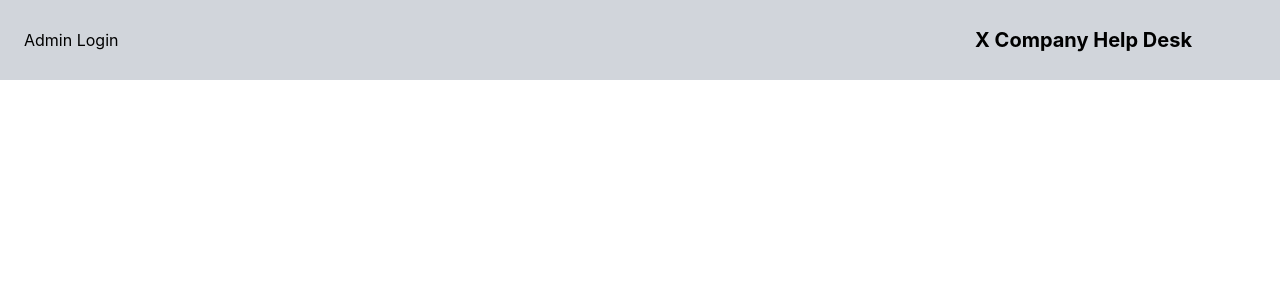
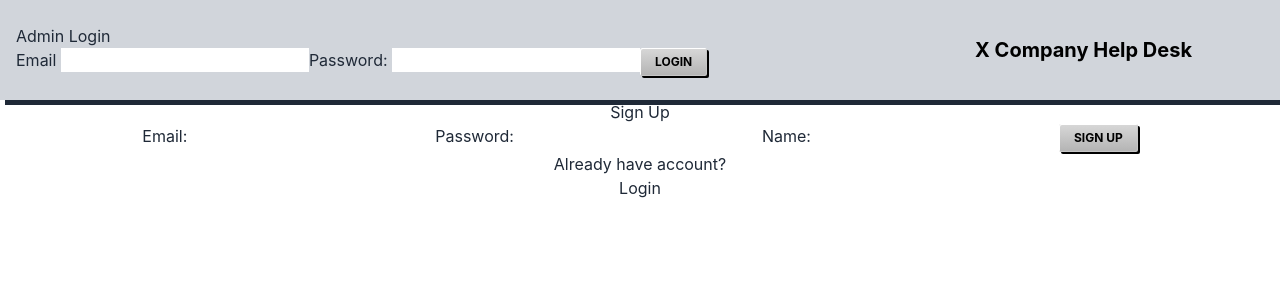
Before and after one commit to ryanessel/help-desk-example, a React (Create React App) app in the folder front-end/fron-end-help-desk/: page /AdminAddSecretURL in a window 1280 px wide. Shown: the top 300 px of the page. Built offline with nearby package versions, Linux system fonts and the light colour scheme; no server answers.

Commit message:
stealth-startup-help-desk-complete; doing README with scrreenshots of app

```diff
--- a/front-end/fron-end-help-desk/src/App.js
+++ b/front-end/fron-end-help-desk/src/App.js
@@ -4,7 +4,9 @@ import Navbar from './components/Navbar';
 import IssueATicket from './pages/IssueATicket';
 import TicketListViewAdmin from './pages/TicketListViewAdmin';
 import TicketDetails from './pages/TicketDetails';
+import AdminAddUser from './pages/AdminAddUser';
 import { Routes, Route} from 'react-router-dom';
+import IsPrivate from './components/IsPrivate';
 
 function App() {
   return (
@@ -16,9 +18,9 @@ function App() {
 
 
 <Route path="/issueTicket" element={<IssueATicket/>}/>
-<Route path="/allTickets" element={<TicketListViewAdmin/>}/>
+<Route path="/allTickets" element={<IsPrivate><TicketListViewAdmin/></IsPrivate>}/>
 <Route path ="/ticket/:ticketId" element={<TicketDetails/>}/>
-
+<Route path="/AdminAddSecretURL" element={<AdminAddUser/>}/>
 </Routes>
 
 
--- /dev/null
+++ b/front-end/fron-end-help-desk/src/components/AdminLogin.js
@@ -0,0 +1,87 @@
+import React, { useState, useContext} from 'react';
+import axios from "axios";
+import { Link, Navigate, useNavigate } from "react-router-dom"
+import { AuthContext } from '../context/auth.context';
+
+
+const API_URL="http://localhost:5005";
+
+ function AdminLogin() {
+    const [email, setEmail] = useState("");
+    const [password, setPassword] = useState("");
+    const [errorMessage, setErrorMessage] = useState(undefined);
+
+    const nav = useNavigate();
+
+    const { storeToken, authenticateUser } =useContext(AuthContext);
+
+    const handleEmail = (e) => setEmail(e.target.value);
+    const handlePassword = (e) => setPassword(e.target.value);
+
+    const handleLoginSubmit = (e) => {
+        e.preventDefault();
+
+        const requestBody={ email, password };
+
+        axios
+        .post(`${API_URL}/auth/login`, requestBody)
+        .then((response) => {
+            console.log(response.data.authToken);
+            //storeToken is a function we made in the auth.context.js file
+            //we make it accesable above in the const where we deconstruct it!
+            storeToken(response.data.authToken)
+
+            //verify the token by ending a request
+            //to the server's jwt vaidation endpoint
+            authenticateUser();
+
+
+          // nav(`/parts`);
+
+        })
+        .catch((error) => {
+            const errorDescription = error.response.data.message;
+            setErrorMessage(errorDescription);
+        })
+
+
+    };
+
+
+
+  return (
+    <div className='LoginPage'>
+        <h1>Admin Login</h1>
+
+        <form onSubmit={handleLoginSubmit}>
+        <label>Email </label>
+        <input
+            type="email"
+            name="email"
+            value={email}
+            onChange={handleEmail}
+        />
+
+        <label>Password: </label>
+        <input
+            type="password"
+            name="password"
+            value={password}
+            onChange={handlePassword}
+        />
+
+
+
+        <button type="submit">Login</button>
+
+        </form>
+        {errorMessage && <p className='error-message'>{errorMessage}</p>}
+
+
+    </div>
+  )
+}
+
+
+
+export default AdminLogin;
--- /dev/null
+++ b/front-end/fron-end-help-desk/src/components/IsPrivate.js
@@ -0,0 +1,36 @@
+
+import { useContext } from "react";
+import { AuthContext } from "../context/auth.context";
+import { Navigate, useNavigate } from "react-router-dom"
+
+
+
+function IsPrivate({ children }) {
+
+    const { isLoggedIn, isLoading } = useContext(AuthContext);
+
+    //if authetnication is still loading
+    if (isLoading) return <p>Loading　・　・　・</p>
+
+    if(!isLoggedIn) {
+
+        return <Navigate to="/issueTicket" />;
+
+    } else {
+
+        return children;
+    }
+
+}
+
+
+export default  IsPrivate;
+
+
+
+
+
+
+
+
+// /issueTicket
--- a/front-end/fron-end-help-desk/src/components/Navbar.js
+++ b/front-end/fron-end-help-desk/src/components/Navbar.js
@@ -1,12 +1,20 @@
 import { Link } from "react-router-dom";
-import { useState } from "react";
+import { useState, useContext } from "react";
+import { AuthContext } from "../context/auth.context";
+import AdminLogin from "./AdminLogin";
 
  function Navbar() {
+  const {
+  isLoggedIn,
+  user,
+  logOutUser
+} = useContext(AuthContext)
+
 
     const [isOpen, setIsOpen] = useState(false);
 
   return (
-    <div className="bg-gray-300 p-2 flex items-center justify-between" >
+    <div className="center bg-gray-300 p-2 flex items-center justify-between" >
 
 
 
@@ -15,21 +23,38 @@ import { useState } from "react";
 
 
 
-        <div className="bg-gray-300 py-2 pl-0 px-3 md:flex  xl:flex  text-left items-center justify-between">
+        <div className="  bg-gray-300 py-2 pl-0 px-3 md:flex  xl:flex  text-left items-center justify-between">
 
         {/* only show if logged in */}
-            <Link to='/allTickets' className="block px-2 py-1 text-black hover:text-gray-400"  > Admin Login
+        {isLoggedIn &&
+
+        <div className="border border-black">
+
+            <Link to='/allTickets' className="bg-slate-200 border border-black background-red block px-2 py-1 text-black hover:text-gray-400"  > Ticket List
             </Link>
 
+            <button className="button" onClick={logOutUser}>Logout</button>
+         <span>CURRENT USER: {user && user.name}</span>
+           </div>
+          }
 
+            {!isLoggedIn &&
+            <div>
+            <AdminLogin/>
+            </div>
 
+          }
 
 
         </div>
 
     </nav>
 
+
+
     <Link to="/issueTicket" className="text-black font-bold text-xl pr-20" >X Company Help Desk</Link>
+
+
     </div>
   )
 }
--- a/front-end/fron-end-help-desk/src/components/TicketSubmitForm.js
+++ b/front-end/fron-end-help-desk/src/components/TicketSubmitForm.js
@@ -75,7 +75,7 @@ export default function TicketSubmitForm(props) {
         <div className='flex items-center justify-center'>
 
 
-        <div className=" border border-black w-11/12 md:w-2/3  bg-base-100  text-black  xl:w-[45rem] mb-4  mt-20 sm:mt-5 md:mt-10 ">
+        <div className="center border border-black w-11/12 md:w-2/3  bg-base-100  text-black  xl:w-[45rem] mb-4  mt-20 sm:mt-5 md:mt-10 ">
 
 
         <figure className="px-10 pt-10 text-4xl underline">
--- /dev/null
+++ b/front-end/fron-end-help-desk/src/context/auth.context.js
@@ -0,0 +1,106 @@
+import React, { useState, useEffect } from "react";
+import axios from "axios";
+const API_URL="http://localhost:5005";
+
+const AuthContext = React.createContext()
+
+function AuthPRoviderWrapper(props) {
+    const [isLoggedIn, setIsLoggedIn] = useState(false);
+    const [isLoading, setIsLoading] = useState(false);
+    const [user, setUser] = useState(null);
+
+
+  /*
+    Functions for handling the authentication status (isLoggedIn, isLoading, user)
+    will be added here later in the next step
+  */
+
+    const storeToken = (token) => {
+        localStorage.setItem(`authToken`, token)
+    }
+
+    const authenticateUser = () => {
+        //get the stored token from the LocalStorage
+        const storedToken = localStorage.getItem(`authToken`)
+
+        // If the token exists in the LocalStorage
+        if(storeToken) {
+        //Send the JWT in the request's "authorization" Headers
+        axios
+            .get(
+            `${API_URL}/auth/verify`,
+            {headers: {Authorization: `Bearer ${storedToken}`}})
+            .then((response) => {
+                //if server verifies that JWT is valid
+                const user = {...response.data};
+                //Update state variables
+
+               console.log("HEADERS?",response)
+               console.log("STORED TOKEN", storedToken);
+                setIsLoggedIn(true);
+                setIsLoading(false);
+                setUser(user);
+
+
+            })
+            .catch((error) => {
+                //in the case of invalid token/password hashs don't match
+                setIsLoggedIn(false);
+                setIsLoading(false);
+                setUser(null);
+            });
+
+        } else {
+            //If the token is not avaiable (or is removed)
+            setIsLoggedIn(false);
+            setIsLoading(false);
+            setUser(null);
+
+        }
+
+    }
+    console.log("Checking Log in status",isLoggedIn)
+    const removeToken = () => {
+
+        localStorage.removeItem("authToken");
+
+    }
+
+    console.log("Checking Log in status",isLoggedIn)
+
+
+    const logOutUser = () => {
+
+        removeToken();
+        authenticateUser();
+    }
+
+// doing this bit below allows us to check everytinme the page is opened
+//whether or not the person is logged in
+// the token will persist regardless but if we don't do this and
+    useEffect(() => {
+        authenticateUser();
+
+    }, [])
+
+
+
+
+    return (
+        <AuthContext.Provider
+        value={{
+             isLoggedIn,
+             isLoading,
+             user,
+             storeToken,
+             authenticateUser,
+             logOutUser
+              }}>
+            {props.children}
+        </AuthContext.Provider>
+
+    )
+
+}
+
+export { AuthPRoviderWrapper, AuthContext};
--- a/front-end/fron-end-help-desk/src/index.css
+++ b/front-end/fron-end-help-desk/src/index.css
@@ -62,3 +62,29 @@ border: 1px solid black
     background-color: green;
     color: white;
   }
+
+  button {
+    background-color: #C6C6C6;
+    border: none;
+    color: #000000;
+    padding: 5px 15px;
+    font-size: 12px;
+    font-weight: bold;
+    text-transform: uppercase;
+    text-align: center;
+    cursor: pointer;
+    border-radius: 2px;
+    box-shadow:
+      inset 1px 1px 0 #FFFFFF,
+      inset -1px -1px 0 #C6C6C6,
+      2px 2px 0 #000000;
+    background-image: linear-gradient(to bottom, #D8D8D8, #B3B3B3);
+  }
+
+  button:hover {
+    box-shadow:
+      inset 1px 1px 0 #FFFFFF,
+      inset -1px -1px 0 #C6C6C6,
+      0px 0px 0 #000000;
+    background-image: linear-gradient(to bottom, #EFEFEF, #CFCFCF);
+  }
--- a/front-end/fron-end-help-desk/src/index.js
+++ b/front-end/fron-end-help-desk/src/index.js
@@ -4,12 +4,16 @@ import './index.css';
 import App from './App';
 import reportWebVitals from './reportWebVitals';
 import { BrowserRouter as Router } from 'react-router-dom';
+import { AuthPRoviderWrapper } from './context/auth.context';
+
 
 const root = ReactDOM.createRoot(document.getElementById('root'));
 root.render(
 <Router>
   <React.StrictMode>
+  <AuthPRoviderWrapper>
     <App />
+    </AuthPRoviderWrapper>
   </React.StrictMode>
 </Router>
 );
--- /dev/null
+++ b/front-end/fron-end-help-desk/src/pages/AdminAddUser.js
@@ -0,0 +1,92 @@
+import React from 'react'
+
+import { useState } from "react";
+import { Link, useNavigate } from "react-router-dom";
+import axios from "axios";
+
+
+const API_URL="http://localhost:5005"
+
+
+export default function AdminAddUser() {
+
+    const [email, setEmail] = useState("");
+    const [password, setPassword] = useState("");
+    const [name, setName] = useState("");
+    const [errorMessage, setErrorMessage] = useState(undefined);
+
+
+    const handleEmail = (e) => setEmail(e.target.value);
+    const handlePassword = (e) => setPassword(e.target.value);
+    const handleName = (e) => setName(e.target.value);
+
+
+    const handleSignupSubmit = (e) => {
+        e.preventDefault();
+
+
+        const requestBody = {
+            email,
+            password,
+            name
+        }
+
+        axios
+        .post(`${API_URL}/auth/signup`, requestBody)
+        .then((response) => {
+
+        })
+        .catch((error) => {
+            const errorDescription = error.response.data.message;
+            setErrorMessage(errorDescription)
+        })
+
+
+
+    };
+
+  return (
+
+
+    <div>
+              <h1>Sign Up</h1>
+
+ <form onSubmit={handleSignupSubmit}>
+   <label className="signUpLabel">Email:</label>
+   <input
+     type="email"
+     name="email"
+     value={email}
+     onChange={handleEmail}
+   />
+
+   <label>Password:</label>
+   <input
+     type="password"
+     name="password"
+     value={password}
+     onChange={handlePassword}
+   />
+
+   <label>Name:</label>
+   <input
+     type="text"
+     name="name"
+     value={name}
+     onChange={handleName}
+   />
+
+   <button type="submit">Sign Up</button>
+ </form>
+
+ { errorMessage && <p className="error-message">{errorMessage}</p> }
+
+ <p>Already have account?</p>
+ <Link to={"/login"}> Login</Link>
+
+
+    </div>
+
+
+  )
+}
--- a/front-end/fron-end-help-desk/src/pages/IssueATicket.js
+++ b/front-end/fron-end-help-desk/src/pages/IssueATicket.js
@@ -12,7 +12,7 @@ export default function IssueATicket() {
     <h1>Issue a Ticket</h1>
     <h3>Use the form below to issue a ticket</h3>
 
-   <div className='content center'>
+   <div className='content '>
    <TicketSubmitForm/>
 
     </div>
--- a/front-end/fron-end-help-desk/src/pages/TicketDetails.js
+++ b/front-end/fron-end-help-desk/src/pages/TicketDetails.js
@@ -75,7 +75,7 @@ export default function TicketDetails() {
         return
       }
 
-      setSuccessMessage(<div className='bg-green-400 text-center'>Ticket Sent!</div>)
+      setSuccessMessage(<div className='bg-green-400 text-center'>Response Sent!</div>)
       setCount(1);
       console.log({
         NAME: responseName,
@@ -91,7 +91,7 @@ export default function TicketDetails() {
           <div className='flex items-center justify-center'>
 
 
-        <div className=" border border-black w-11/12 md:w-2/3  bg-base-100  text-black  xl:w-[45rem] mb-4  mt-20 sm:mt-5 md:mt-10 ">
+        <div className="center border border-black w-11/12 md:w-2/3  bg-base-100  text-black  xl:w-[45rem] mb-4  mt-20 sm:mt-5 md:mt-10 ">
 
 
         <figure className="px-10 pt-10 text-4xl underline">
```
